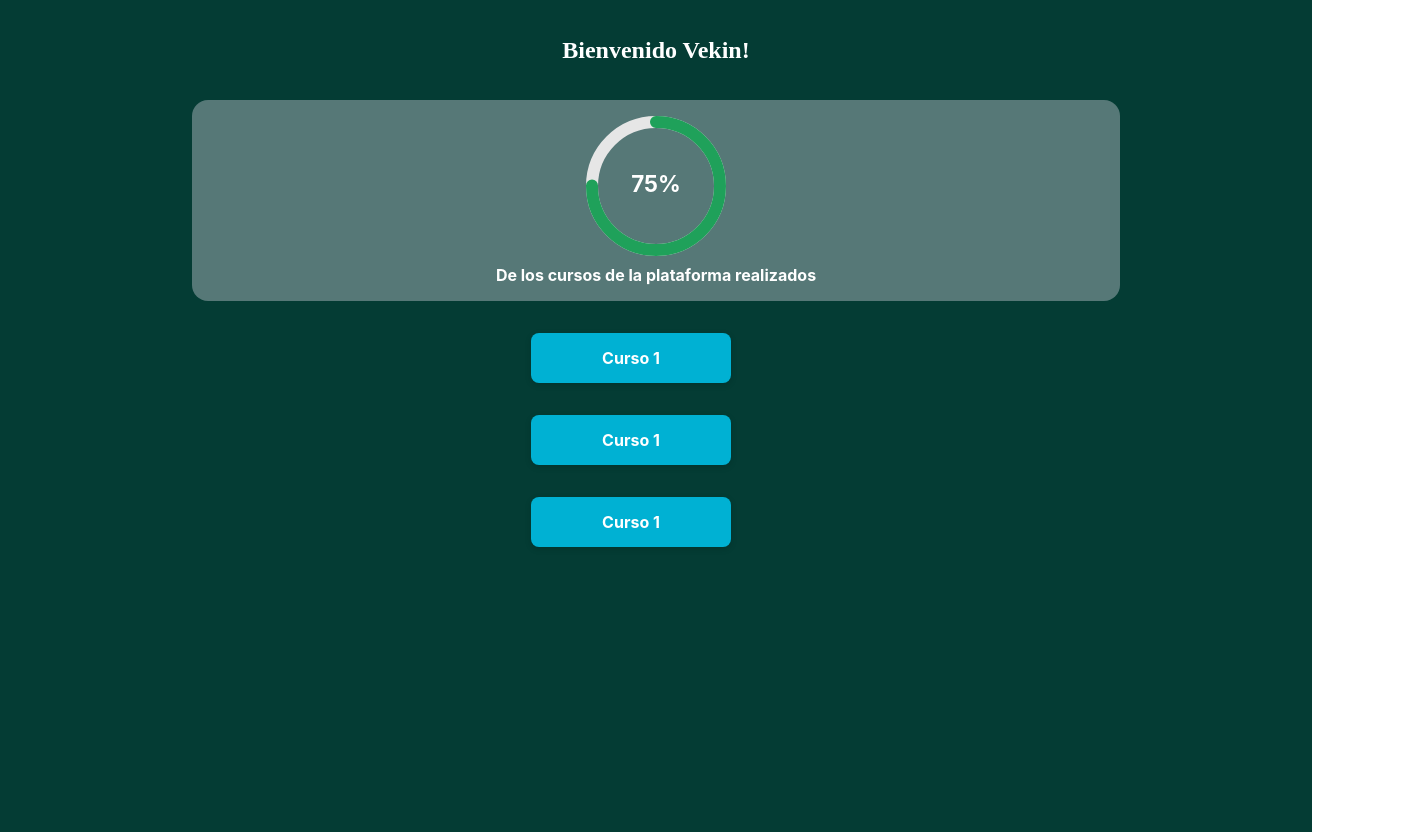
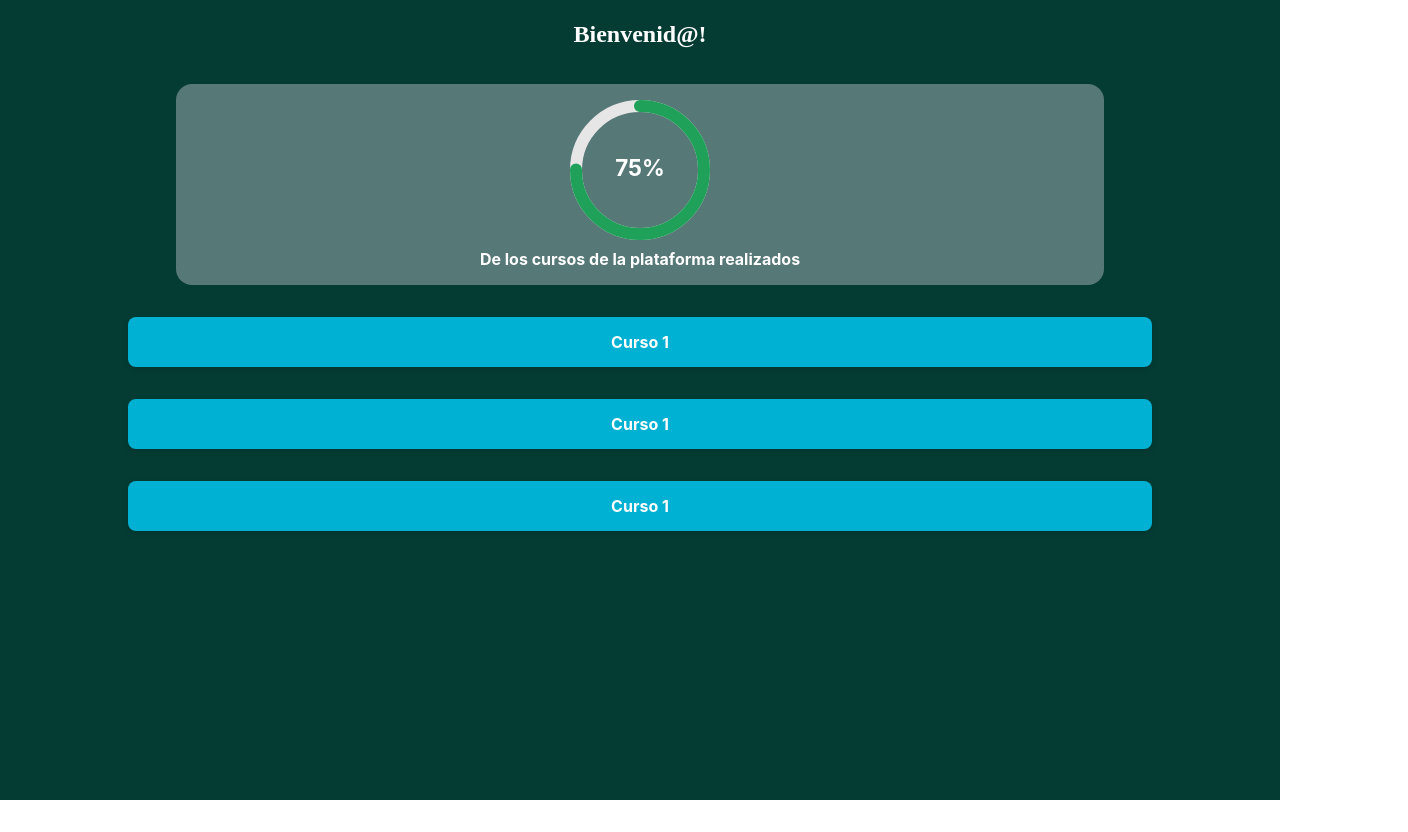
Before and after one commit to KevNunez5/Chiukhan_front, a React (Vite) app: page /start in a window 1280 px wide. Shown: the whole page, 1408 px wide, since content can reach past the window. After the commit the page ends 800 px from the top, so only its background shows below. Built offline with nearby package versions, Linux system fonts and the light colour scheme; the HTML template or start-up script is replaced by a standard one.

Commit message:
Refined Start page

```diff
--- a/src/pages/Start/Start.css
+++ b/src/pages/Start/Start.css
@@ -2,13 +2,13 @@
     display: flex;
     flex-direction: column;
     align-items: center;
+    align-content: center;
     justify-content: flex-start;
     width: 100vw;
     height: 100vh;
     background-color: #043c34; /* tu color de fondo */
     color: white;
     font-family: 'Inter', sans-serif;
-    padding: 1rem;
 }
 
 .welcome-text {
@@ -18,8 +18,12 @@
 }
 
 .progress-section {
+    display: flex;
+    flex-direction: column;
+    width: 100%;
     margin: 1rem 0;
-    text-align: center;
+    align-content: center;
+    align-items: center;
 }
 
 .courses-section {
@@ -27,36 +31,6 @@
     flex-direction: column;
     gap: 1rem;
     width: 100%;
-    max-width: 250px;
-    margin: 1rem 0;
+    margin-top: 1rem;
+    margin-left: 20vw;
 }
-
-.course-btn {
-    background-color: #00bfff;
-    border: none;
-    border-radius: 10px;
-    padding: 1rem;
-    font-size: 1rem;
-    font-weight: bold;
-    color: white;
-    cursor: pointer;
-}
-
-.course-btn:hover {
-    background-color: #009acd;
-}
-
-.chat-section {
-    margin-top: auto; /* se va hasta abajo */
-    width: 100%;
-    padding: 0.5rem;
-    background: #fff;
-    color: #000;
-    border-top: 1px solid #ccc;
-    border-radius: 5px 5px 0 0;
-}
-
-.chat-placeholder {
-    font-size: 0.9rem;
-    color: #333;
-}
--- a/src/pages/Start/Start.tsx
+++ b/src/pages/Start/Start.tsx
@@ -10,7 +10,7 @@ export default function Start() {
     return (
         <div className="start-container">
             {/* Saludo */}
-            <h2 className="welcome-text">Bienvenido {"Vekin"}!</h2>
+            <h2 className="welcome-text">Bienvenid@!</h2>
 
             {/* Progreso general */}
             <div className="progress-section">
--- a/src/pages/Welcome/Welcome.tsx
+++ b/src/pages/Welcome/Welcome.tsx
@@ -1,6 +1,9 @@
 import "./Welcome.css";
+import { useNavigate } from "react-router-dom";
 
 export default function Welcome() {
+
+    const navigate = useNavigate();
     return (
         <div className="welcome-container">
             <div className="welcome-content">
@@ -9,7 +12,7 @@ export default function Welcome() {
                     Tu nueva plataforma de aprendizaje con Inteligencia Artificial Offline
                 </h1>
                 <div className="spacer"></div>
-                <button className="start-button">¡Comenzar!</button>
+                <button className="start-button" onClick={() => navigate("/start")}>¡Comenzar!</button>
             </div>
         </div>
     );
```
